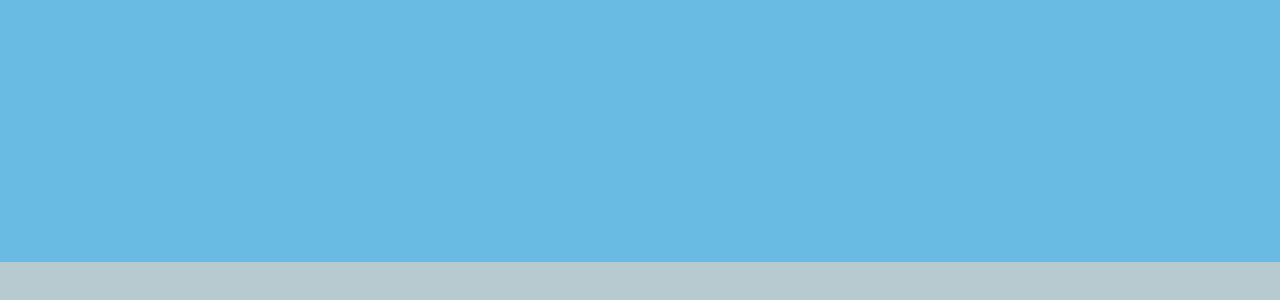
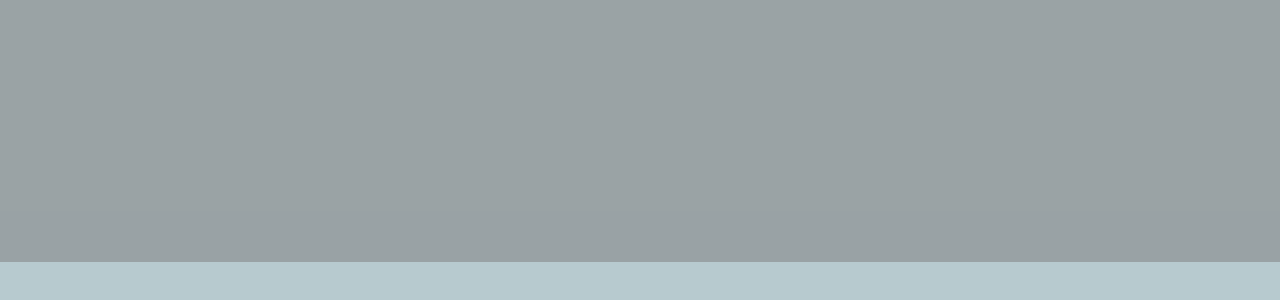
Before and after one commit to Stanislav453/fyziokm, a React (Create React App) app: page / in a window 1280 px wide. Shown: the part 298-598 px from the top of the page. Built offline with nearby package versions, Linux system fonts and the light colour scheme.

Commit message:
Opravil som background-color

```diff
--- a/src/components/myHeader/myHeader.scss
+++ b/src/components/myHeader/myHeader.scss
@@ -3,5 +3,5 @@
 .my-header {
     width: 100%;
     height: 70vh;
-    background-color: rgba(0, 166, 255, 0.422);
+    background-color: rgba(128, 128, 128, 0.525);
 }
```
